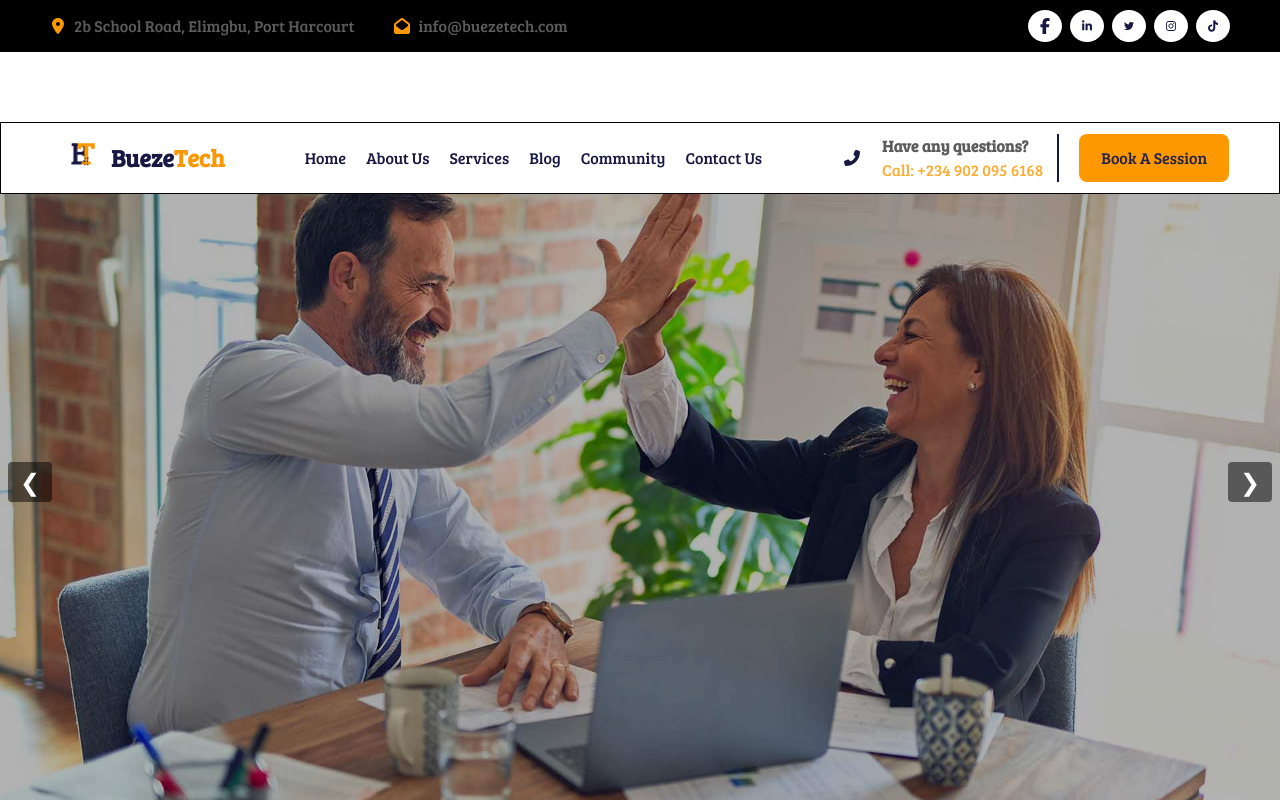
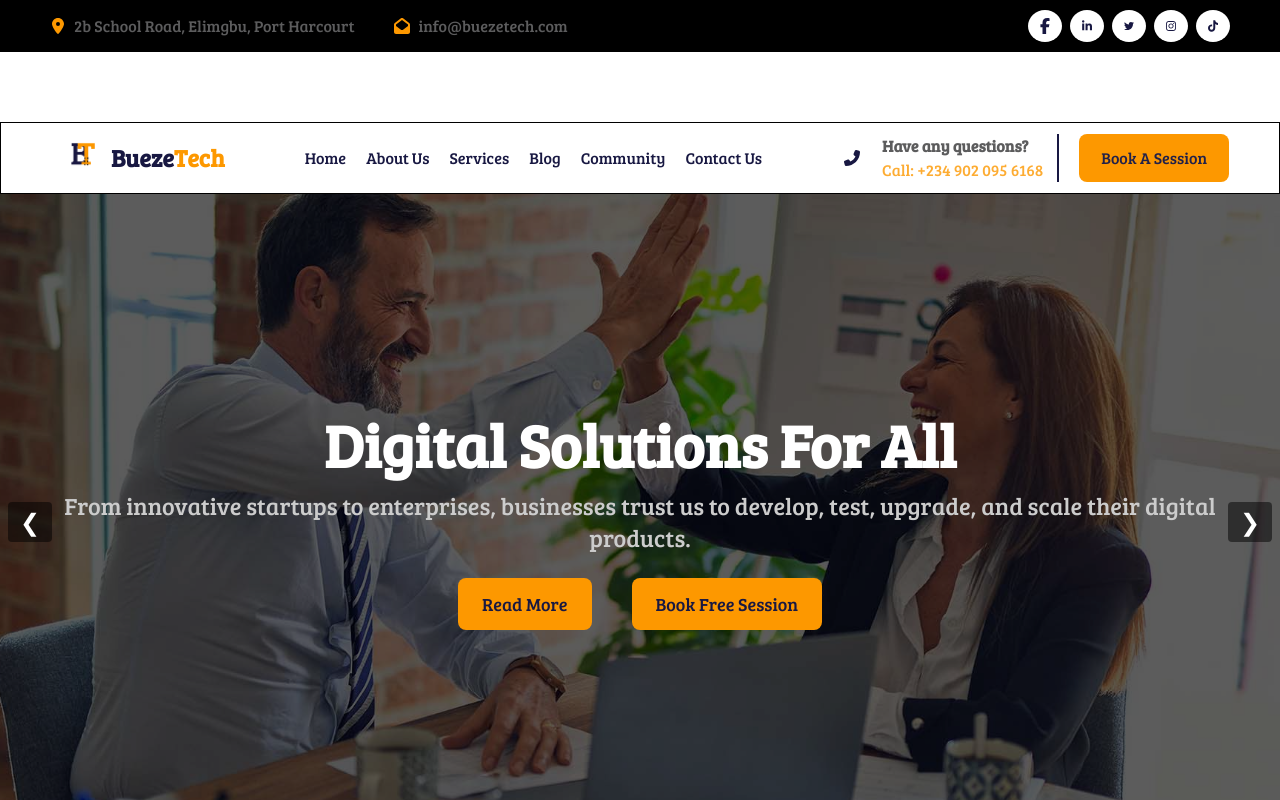
Before and after one commit to KingsleyIbe/buezetech, a Next.js app: page / in a window 1280 px wide. Shown: the top 800 px of the page. Built offline with nearby package versions, Linux system fonts and the light colour scheme.

Commit message:
Update carousel

```diff
--- a/components/common/Carousel.tsx
+++ b/components/common/Carousel.tsx
@@ -7,17 +7,47 @@ import carousel1 from "../../public/carousel-1.jpg";
 import carousel2 from "../../public/carousel-2.jpg";
 import carousel3 from "../../public/carousel-4.jpg";
 
-const images = [carousel1, carousel2, carousel3];
+// const images = [carousel1, carousel2, carousel3];
+const slides = [
+    {
+      image: carousel1,
+      heading: "Software Consulting and Development",
+      subheading: "We power project success",
+      buttonText1: "Read More",
+      buttonText2: "Book Free Session",
+      buttonLink1: "/",
+      buttonLink2: "/",
+    },
+    {
+      image: carousel2,
+      heading: "Digital Solutions For All",
+      subheading: "From innovative startups to enterprises, businesses trust us to develop, test, upgrade, and scale their digital products.",
+      buttonText1: "Read More",
+      buttonText2: "Book Free Session",
+      buttonLink1: "/",
+      buttonLink2: "/",
+    },
+    {
+      image: carousel3,
+      heading: "Personalized Solutions For Your Business Growth",
+      subheading: "We ensure smooth growth and lasting success every step of the way",
+      buttonText1: "Read More",
+      buttonText2: "Book Free Session",
+      buttonLink1: "/",
+      buttonLink2: "/",
+    },
+  ];
+
 
 const Carousel: React.FC = () => {
   const [currentIndex, setCurrentIndex] = useState(0);
 
   const nextSlide = () => {
-    setCurrentIndex((prevIndex) => (prevIndex + 1) % images.length);
+    setCurrentIndex((prevIndex) => (prevIndex + 1) % slides.length);
   };
 
   const prevSlide = () => {
-    setCurrentIndex((prevIndex) => (prevIndex - 1 + images.length) % images.length);
+    setCurrentIndex((prevIndex) => (prevIndex - 1 + slides.length) % slides.length);
   };
 
   const goToSlide = (index: number) => {
@@ -32,18 +62,62 @@ const Carousel: React.FC = () => {
   return (
     <div className="relative w-[100%] overflow-hidden shadow-lg mx-auto mt-[122px]">
       {/* Carousel */}
-      <div
+      {/* <div
         className="flex transition-transform duration-500 ease-in-out"
         style={{ transform: `translateX(-${currentIndex * 100}%)` }}
       >
         {images.map((src, idx) => (
+
           <Image
             key={idx}
             src={src}
             alt={`Slide ${idx}`}
             className="flex-shrink-0 object-cover brightness-70"
           />
-        ))}
+
+        ))} */}
+        <div
+  className="flex transition-transform duration-500 ease-in-out"
+  style={{ transform: `translateX(-${currentIndex * 100}%)` }}
+>
+  {slides.map((slide, idx) => (
+    <div
+      key={idx}
+      className="relative flex-shrink-0 w-screen h-[100vh]"
+    >
+      {/* Background Image */}
+      <Image
+        src={slide.image}
+        alt={`Slide ${idx}`}
+        fill
+        className="object-cover brightness-60"
+      />
+
+      {/* Overlay */}
+      <div className="absolute inset-0 bg-black/40" />
+
+      {/* Foreground Text */}
+      <div className="absolute inset-0 flex flex-col items-center justify-center text-center text-white px-4 z-10">
+        <h1 className="text-4xl md:text-6xl font-bold mb-4">{slide.heading}</h1>
+        <p className="text-lg md:text-2xl mb-6 text-[#ccc]">{slide.subheading}</p>
+        <div className="flex gap-10 justify-center">
+        <a
+          href={slide.buttonLink1}
+          className="bg-[#fd9800] hover:bg-[#181842] hover:text-[#fd9800] text-[#181842] px-6 py-3 rounded-lg text-lg"
+        >
+          {slide.buttonText1}
+        </a>
+        <a
+          href={slide.buttonLink2}
+          className="bg-[#fd9800] hover:bg-[#181842] hover:text-[#fd9800] text-[#181842] px-6 py-3 rounded-lg text-lg"
+        >
+          {slide.buttonText2}
+        </a>
+        </div>
+      </div>
+    </div>
+  ))}
+
         {/* {images.map((src, idx) => (
   <div key={idx} className="relative flex-shrink-0 w-[100vw] h-[100vh]">
     <Image
@@ -74,7 +148,7 @@ const Carousel: React.FC = () => {
 
       {/* Dots */}
       <div className="absolute bottom-3 w-full flex justify-center gap-2">
-        {images.map((_, idx) => (
+        {slides.map((_, idx) => (
           <span
             key={idx}
             onClick={() => goToSlide(idx)}
@@ -82,7 +156,8 @@ const Carousel: React.FC = () => {
               "h-[12px] w-[12px] rounded-full cursor-pointer",
               currentIndex === idx ? "bg-gray-700" : "bg-gray-400"
             )}
-          ></span>
+          >
+          </span>
         ))}
       </div>
     </div>
```
